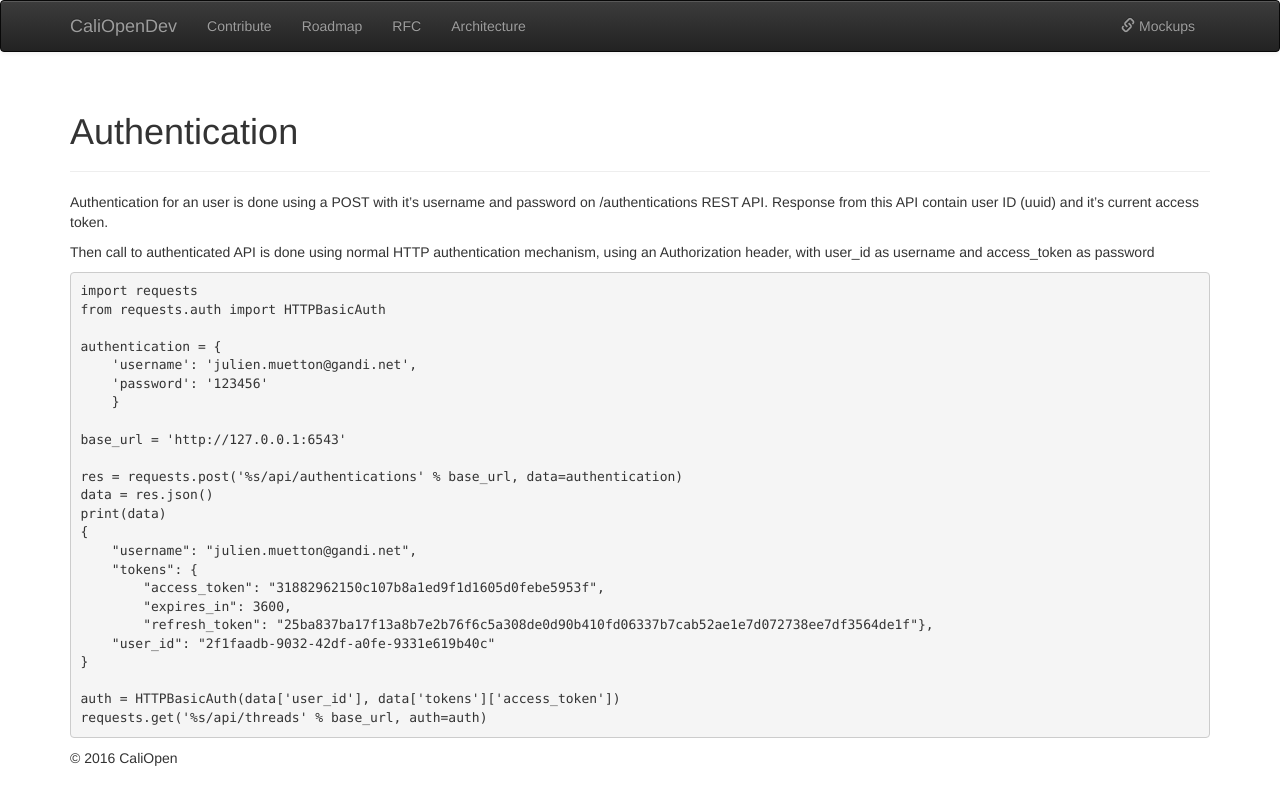
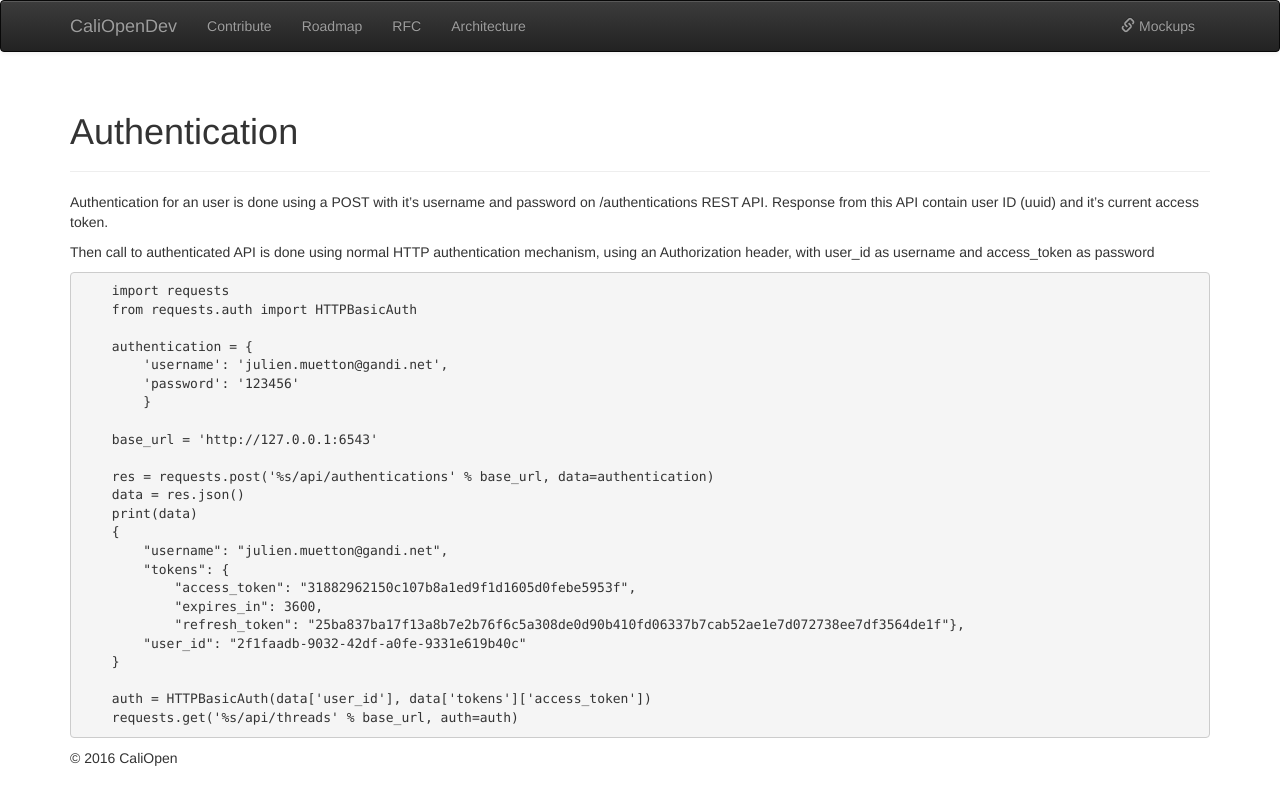
Before and after one commit to CaliOpen/caliopen.github.io, a Jekyll site: the page built from _posts/rfc/2015-06-09-authentication.md, in a window 1280 px wide. Shown: the top 805 px of the page. Built offline with Jekyll 4.4.1, drawn with Linux system fonts in a browser that asks for light colours; nearby versions of some CDN libraries; library files that are not in the unit come from our copies.

````diff
--- a/_posts/rfc/2015-06-09-authentication.md
+++ b/_posts/rfc/2015-06-09-authentication.md
@@ -4,8 +4,6 @@ title: Authentication
 category: rfc
 status: proposal
 ---
-{% include JB/setup %}
-
 
 Authentication for an user is done using a POST with it's username and password
 on /authentications REST API. Response from this API contain user ID (uuid) and
@@ -15,7 +13,7 @@ Then call to authenticated API is done using normal HTTP authentication mechanis
 using an Authorization header, with user_id as username and access_token as password
 
 
-
+```python
     import requests
     from requests.auth import HTTPBasicAuth
 
@@ -40,3 +38,4 @@ using an Authorization header, with user_id as username and access_token as pass
 
     auth = HTTPBasicAuth(data['user_id'], data['tokens']['access_token'])
     requests.get('%s/api/threads' % base_url, auth=auth)
+```
````
Also changed, not shown: _posts/rfc/2015-06-10-message-api.md (renamed from rfc/2015-06-10-message-api.markdown, +1 -0 lines).
